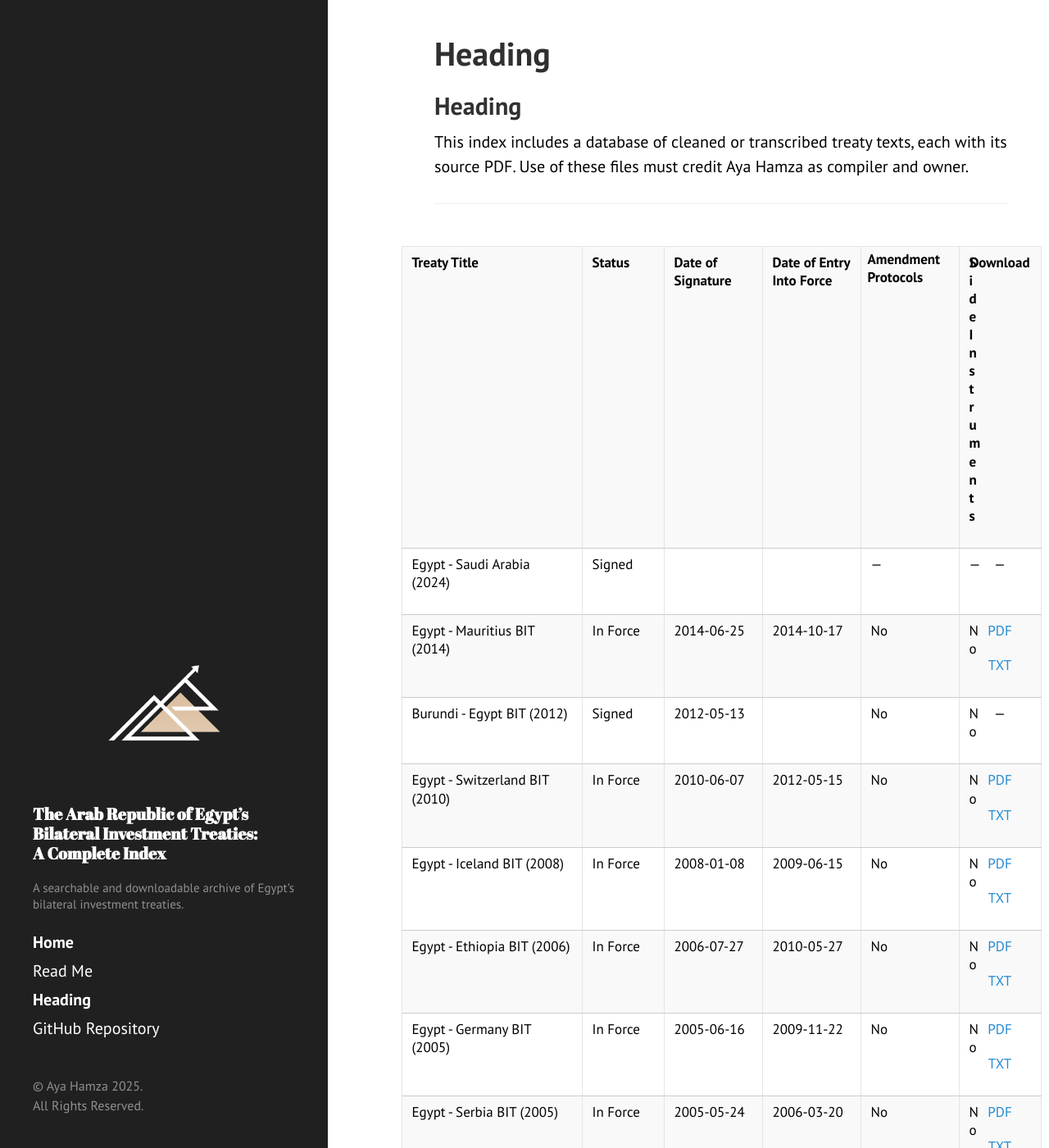
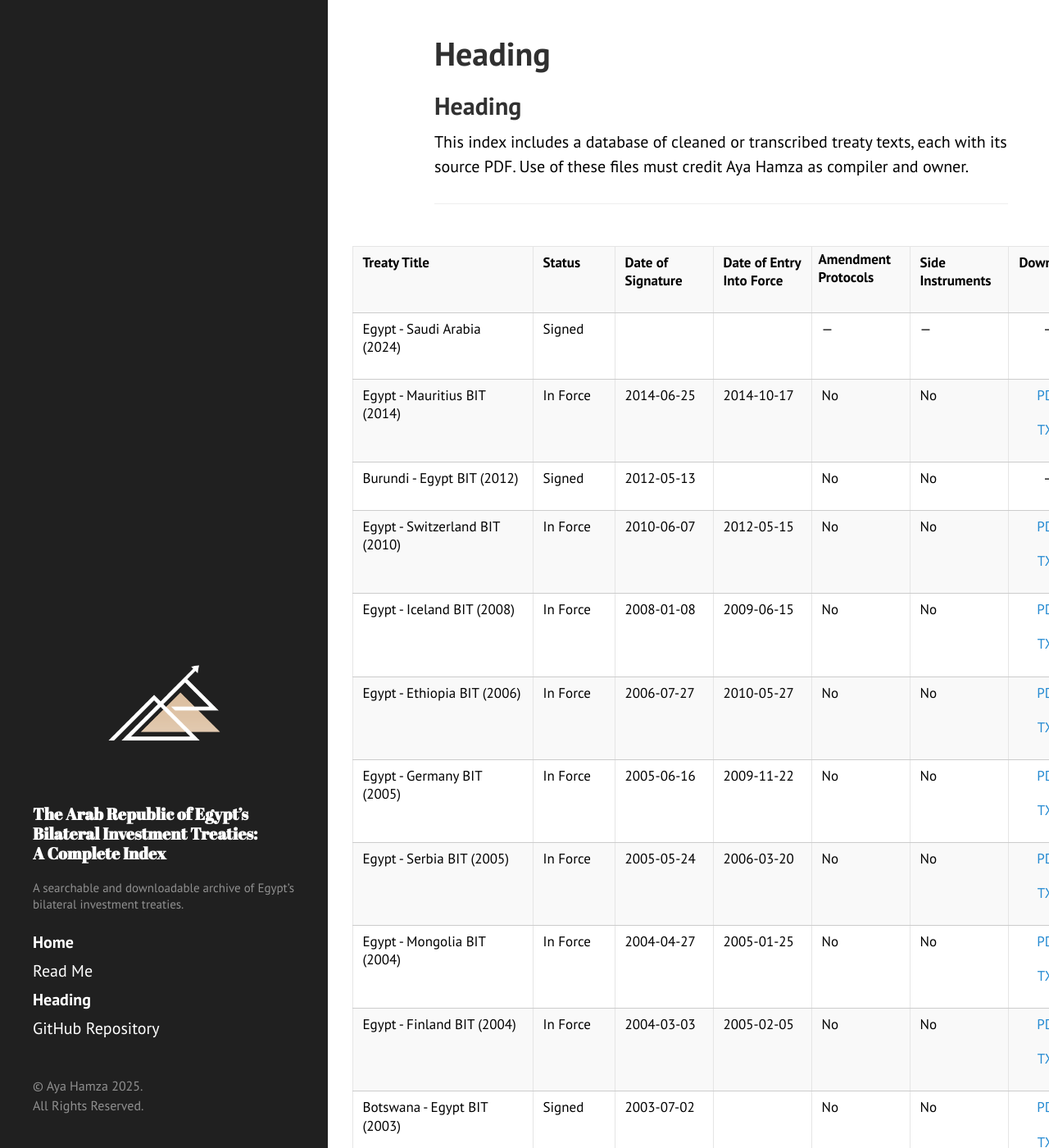
Before and after one commit to ayahamza1/MENABITs, a Jekyll site: the page built from index.md, in a window 1280 px wide and 1400 px high. Shown: the whole window at 82% size. Built offline with Jekyll 4.4.1, drawn with Linux system fonts in a browser that asks for light colours; our own code applies the rules of GitHub Pages for plain Markdown files.

Commit message:
Update hyde.css

```diff
--- a/public/css/hyde.css
+++ b/public/css/hyde.css
@@ -240,6 +240,13 @@ table th, table td {
   word-break: break-word;
 }
 
+/* Ensure table uses fixed layout for column widths to apply */
+table {
+  table-layout: fixed;
+  width: 100%;
+  border-collapse: collapse;
+}
+
 /* Column widths */
 table th:nth-child(1),
 table td:nth-child(1) {
@@ -268,11 +275,14 @@ table td:nth-child(5) {
   max-width: 6rem;
 }
 
-table th:nth-child(5),
-table td:nth-child(5) {
-  width: 6rem;
+table th:nth-child(6),
+table td:nth-child(6) {
+  width: 6rem; /* previously missing - assuming Amendment Protocol is 6th */
+  min-width: 6rem;
+  max-width: 6rem;
+  word-break: break-word;
+  white-space: normal;
 }
-
 
 table th:nth-child(7),
 table td:nth-child(7) {
@@ -280,6 +290,7 @@ table td:nth-child(7) {
   text-align: center;
 }
 
+
 .sidebar-about .lead {
   font-size: 0.75rem;
   line-height: 1.3;
```
